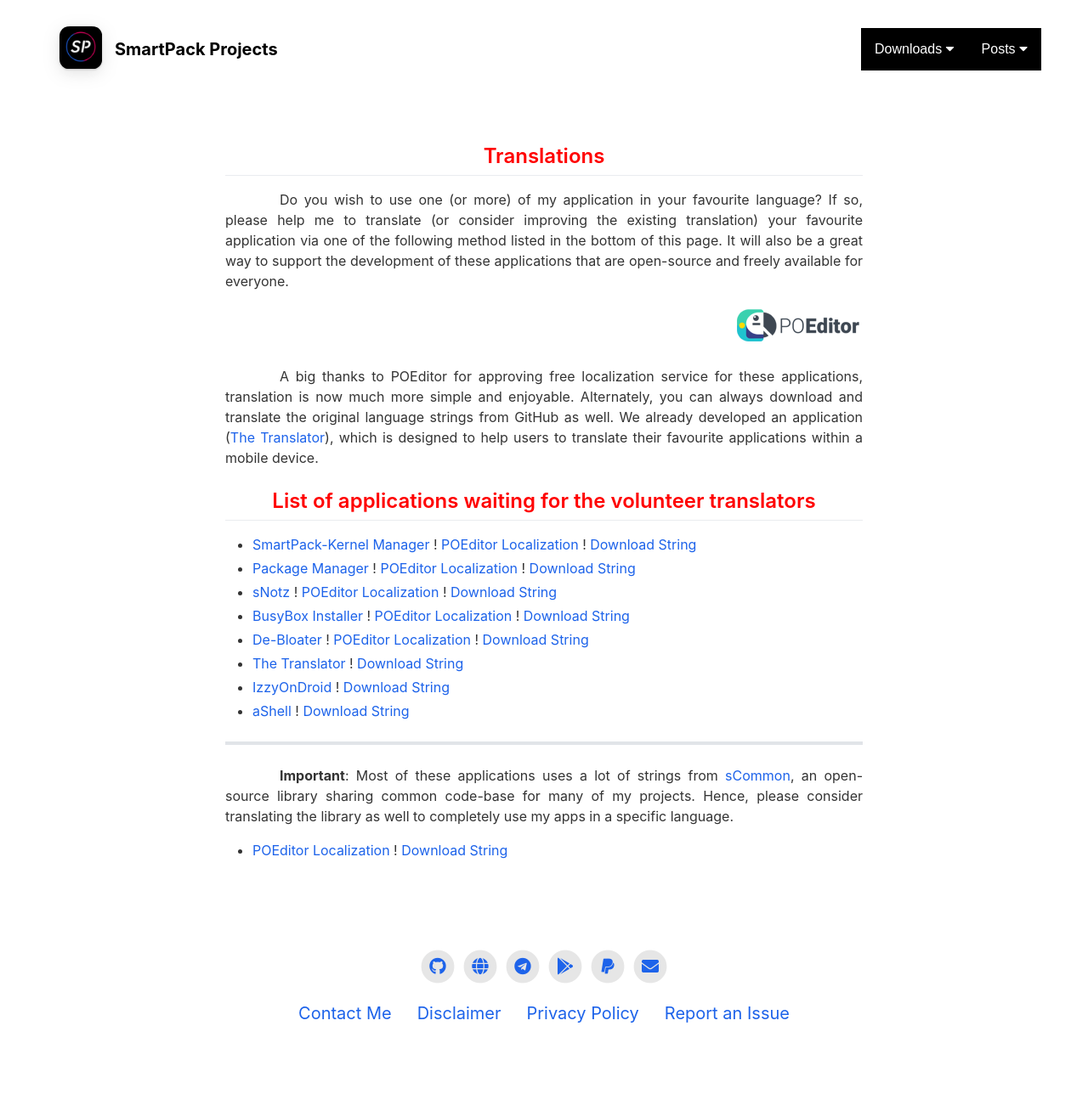
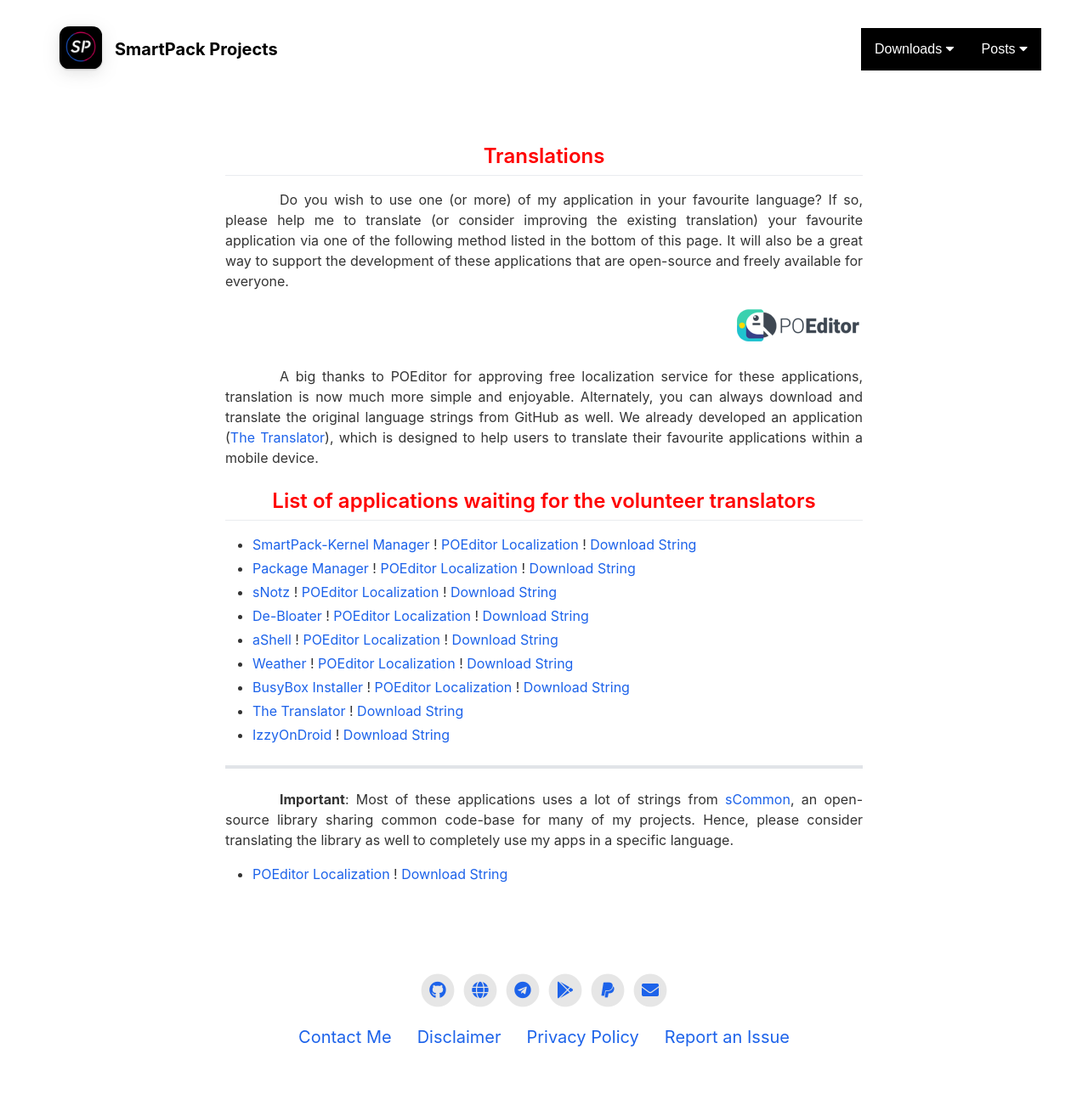
Before and after one commit to SmartPack/SmartPack.github.io, a Jekyll site: the page built from _pages/trans.md, in a window 1280 px wide. Shown: the whole page at 85% size. Built offline with Jekyll 4.4.1, drawn with Linux system fonts in a browser that asks for light colours; nearby versions of some CDN libraries; before the commit the page ends 1273 px from its top, so only the background shows below that.

Commit message:
Import new page for Weather App
Signed-off-by: sunilpaulmathew <sunil.kde@gmail.com>

```diff
--- a/_includes/apps.html
+++ b/_includes/apps.html
@@ -3,7 +3,7 @@
 <a href="https://play.google.com/store/apps/details?id=com.sunilpaulmathew.snotz" target="_blank"><img src="https://github.com/sunilpaulmathew/sNotz/blob/master/app/src/main/res/mipmap-xxxhdpi/ic_launcher.png?raw=true" alt="" height="60" /></a>
 <a href="https://play.google.com/store/apps/details?id=com.sunilpaulmathew.debloater" target="_blank"><img src="https://github.com/sunilpaulmathew/De-Bloater/blob/master/app/src/main/res/mipmap-xxxhdpi/ic_launcher.png?raw=true" alt="" height="60" /></a>
 <a href="https://play.google.com/store/apps/details?id=in.sunilpaulmathew.ashell" target="_blank"><img src="https://gitlab.com/sunilpaulmathew/ashell/-/raw/master/app/src/main/res/mipmap-xxxhdpi/ic_launcher.png" alt="" height="60" /></a>
+<a href="https://play.google.com/store/apps/details?id=in.sunilpaulmathew.weatherwidget" target="_blank"><img src="https://github.com/sunilpaulmathew/Weather/blob/master/app/src/main/res/mipmap-xxxhdpi/ic_launcher.png?raw=true" alt="" height="60" /></a>
 <a href="https://play.google.com/store/apps/details?id=com.smartpack.busyboxinstaller" target="_blank"><img src="https://github.com/SmartPack/BusyBox-Installer/blob/master/app/src/main/res/mipmap-xxxhdpi/ic_launcher.png?raw=true" alt="" height="60" /></a>
 <a href="https://play.google.com/store/apps/details?id=com.sunilpaulmathew.translator" target="_blank"><img src="https://github.com/sunilpaulmathew/Translator/blob/master/app/src/main/res/mipmap-xxxhdpi/ic_launcher.png?raw=true" alt="" height="60" /></a>
-<a href="https://f-droid.org/packages/in.sunilpaulmathew.izzyondroid" target="_blank"><img src="https://gitlab.com/sunilpaulmathew/izzyondroid/-/raw/master/app/src/main/res/mipmap-xxxhdpi/ic_launcher.png" alt="" height="60" /></a>
-<a href="https://play.google.com/store/apps/details?id=com.smartpack.donate" target="_blank"><img src="https://github.com/SmartPack/SmartPack.github.io/blob/master/assets/pic009.png?raw=true" alt="" height="60" /></a></p>
+<a href="https://f-droid.org/packages/in.sunilpaulmathew.izzyondroid" target="_blank"><img src="https://gitlab.com/sunilpaulmathew/izzyondroid/-/raw/master/app/src/main/res/mipmap-xxxhdpi/ic_launcher.png" alt="" height="60" /></a></p>
--- a/_includes/header.html
+++ b/_includes/header.html
@@ -28,6 +28,7 @@
 					<a href="https://smartpack.github.io/PackageManager/" target="_blank">Package Manager</a>
 					<a href="{{ site.github.url }}/ashell/" target="_self">aShell</a>
 					<a href="https://sunilpaulmathew.github.io/sNotz/" target="_blank">sNotz</a>
+					<a href="{{ site.github.url }}/weather/" target="_self">Weather</a>
 					<a href="https://sunilpaulmathew.github.io/De-Bloater/" target="_blank">De-Bloater</a>
 					<a href="{{ site.github.url }}/izzyondroid/" target="_self">IzzyOnDroid</a>
 					<a href="{{ site.github.url }}/translator/" target="_self">The Translator</a>
--- a/_pages/trans.md
+++ b/_pages/trans.md
@@ -20,11 +20,12 @@ permalink: /translations/
 * <a href="{{ site.github.url }}/spkm/" target="_self">SmartPack-Kernel Manager</a> ! <a href="https://poeditor.com/join/project?hash=qWFlVfAlp5" target="_blank">POEditor Localization</a> ! <a href="https://github.com/SmartPack/SmartPack-Kernel-Manager/blob/master/app/src/main/res/values/strings.xml" target="_blank">Download String</a>
 * <a href="{{ site.github.url }}/PackageManager/" target="_blank">Package Manager</a> ! <a href="https://poeditor.com/join/project?hash=0CitpyI1Oc" target="_blank">POEditor Localization</a> ! <a href="https://github.com/SmartPack/PackageManager/blob/master/app/src/main/res/values/strings.xml" target="_blank">Download String</a>
 * <a href="https://sunilpaulmathew.github.io/sNotz/" target="_blank">sNotz</a> ! <a href="https://poeditor.com/join/project?hash=LOg2GmFfbV" target="_blank">POEditor Localization</a> ! <a href="https://github.com/sunilpaulmathew/sNotz/blob/master/app/src/main/res/values/strings.xml" target="_blank">Download String</a>
+* <a href="https://sunilpaulmathew.github.io/De-Bloater/" target="_blank">De-Bloater</a> ! <a href="https://poeditor.com/join/project?hash=BZS89Ev3WG" target="_blank">POEditor Localization</a> ! <a href="https://github.com/sunilpaulmathew/De-Bloater/blob/master/app/src/main/res/values/strings.xml" target="_blank">Download String</a>
+* <a href="{{ site.github.url }}/ashell/" target="_self">aShell</a> ! <a href="https://poeditor.com/join/project/20PSoEAgfX" target="_blank">POEditor Localization</a> ! <a href="https://gitlab.com/sunilpaulmathew/ashell/-/blob/master/app/src/main/res/values/strings.xml" target="_blank">Download String</a>
+* <a href="{{ site.github.url }}/weather/" target="_self">Weather</a> ! <a href="https://poeditor.com/join/project/DV7W7CTUV0" target="_blank">POEditor Localization</a> ! <a href="https://github.com/sunilpaulmathew/Weather/blob/master/app/src/main/res/values/strings.xml" target="_blank">Download String</a>
 * <a href="{{ site.github.url }}/bbi/" target="_self">BusyBox Installer</a> ! <a href="https://poeditor.com/join/project?hash=JsnaHsMpUk" target="_blank">POEditor Localization</a> ! <a href="https://github.com/SmartPack/BusyBox-Installer/blob/master/app/src/main/res/values/strings.xml" target="_blank">Download String</a>
-* <a href="https://sunilpaulmathew.github.io/De-Bloater/" target="_blank">De-Bloater</a> ! <a href="https://poeditor.com/join/project?hash=BZS89Ev3WG" target="_blank">POEditor Localization</a> ! <a href="https://github.com/sunilpaulmathew/De-Bloater/blob/master/app/src/main/res/values/strings.xml" target="_blank">Download String</a>
 * <a href="{{ site.github.url }}/translator/" target="_self">The Translator</a> ! <a href="https://github.com/sunilpaulmathew/Translator/blob/master/app/src/main/res/values/strings.xml" target="_blank">Download String</a>
 * <a href="{{ site.github.url }}/izzyondroid/" target="_self">IzzyOnDroid</a> ! <a href="https://gitlab.com/sunilpaulmathew/izzyondroid/-/blob/master/app/src/main/res/values/strings.xml" target="_blank">Download String</a>
-* <a href="{{ site.github.url }}/ashell/" target="_self">aShell</a> ! <a href="https://gitlab.com/sunilpaulmathew/ashell/-/blob/master/app/src/main/res/values/strings.xml" target="_blank">Download String</a>
 
 <hr>
 
```
Also changed, not shown: _pages/translator.md (+0 -2 lines), _pages/weather.md (added, +66 -0 lines).
